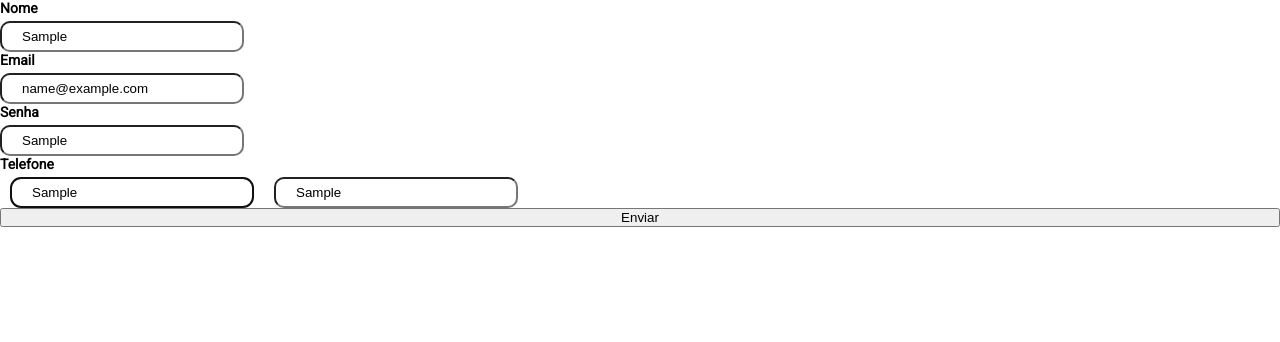
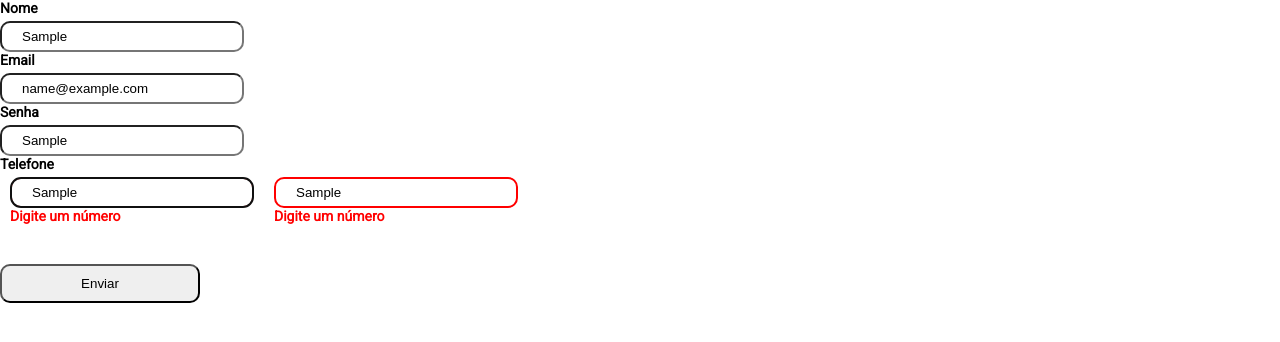
Before and after one commit to iagoPinheiro1401/authentication, a Next.js app: page / in a window 1280 px wide. Both pictures are taken after typing "Sample", "name@example.com", "Sample", "Sample", "Sample" into the empty fields and a click on the button "Enviar". Shown: the top 342 px of the page. Built offline with nearby package versions, Linux system fonts and the light colour scheme.

Commit message:
criado tratamento de erros para cadastro

```diff
--- a/modules/user/user.schema.js
+++ b/modules/user/user.schema.js
@@ -1,9 +1,9 @@
 import Joi from "joi"
 
 export const signupSchema = Joi.object({
-    nome: Joi.string().required().max(150),
+    nome: Joi.string().required().max(10).message('No máximo {{#limit}} caracteres'),
     email: Joi.string().required().email({ tlds: { allow: false } }).max(150),
-    senha: Joi.string().required().max(20).min(6),
-    ddd: Joi.number().required().min(2),
-    telefone: Joi.number().required().min(8)
+    senha: Joi.string().required().max(20).message('No máximo {{#limit}} caracteres').min(6).message('No mínimo {{#limit}} caracteres'),
+    ddd: Joi.number().required().min(2).message('No mínimno {{#limit}} caracteres'),
+    telefone: Joi.number().required().min(8).message('No mínimo {{#limit}} caracteres')
 })
--- a/pages/index.jsx
+++ b/pages/index.jsx
@@ -3,6 +3,7 @@ import { useForm } from 'react-hook-form'
 import { joiResolver } from '@hookform/resolvers/joi'
 
 import Input from '../src/components/input/Input'
+import Button from '../src/components/input/Button'
 
 import { signupSchema } from '../modules/user/user.schema'
 
@@ -33,15 +34,15 @@ function HomePage() {
 
   return (
     <Form onSubmit={handleSubmit(handleForm)}>
-      <Input label="Nome" {...register('nome')}/>
-      <Input label="Email" {...register('email')}/>
-      <Input label="Senha" {...register('senha')}/>
+      <Input label="Nome" {...register('nome')} error={errors.nome}/>
+      <Input label="Email" {...register('email')} error={errors.email}/>
+      <Input label="Senha" {...register('senha')} error={errors.senha}/>
       <LabelTel>Telefone</LabelTel>
       <TelefoneConatiner>
-          <Input placeholder="ddd" {...register('ddd')}/>
-          <Input placeholder="telefone" {...register('telefone')}/>
+          <Input placeholder="ddd" {...register('ddd')} error={errors.ddd}/>
+          <Input placeholder="telefone" {...register('telefone')} error={errors.telefone}/>
       </TelefoneConatiner>
-      <button type="submit">Enviar</button>
+      <Button type="submit">Enviar</Button>
     </Form>
   )
 }
--- /dev/null
+++ b/src/components/input/Button.jsx
@@ -0,0 +1,11 @@
+import styled from 'styled-components'
+
+const Button = styled.button`
+    padding: 10px 20px;
+    width: 200px;
+    border-radius: 10px;
+    margin-top: 20px;
+    cursor: pointer;
+`
+
+export default Button
--- a/src/components/input/Input.jsx
+++ b/src/components/input/Input.jsx
@@ -6,6 +6,12 @@ const StytledInput = styled.input`
     padding: 6px 20px;
     border-radius: 10px;
     width: 200px;
+
+    ${props => props.error && 'border: 2px solid red;'}
+
+    & :focus{
+        outline: none;
+    }
 `
 
 
@@ -15,11 +21,34 @@ const StyledLabel = styled.p`
     margin-bottom: 5px;
 `
 
-const Input = forwardRef(({ label, onChange, ...props }, ref) => {
+const ErrorLabel = styled.span`
+    color: red;
+    font-weight: bold;
+    font-size: 14px;
+    margin-bottom: 20px;
+`
+
+const ErrorContainer = styled.div`
+    display: flex;
+    flex-direction: column;
+`
+
+const errorMessage = {
+    'string.empty': 'Este campo é obrigatório',
+    'string.email': 'Digite um email válido',
+    'number.base': 'Digite um número',
+    'number.unsafe': 'Digite um número válido'
+}
+
+const Input = forwardRef(({ label, error, onChange, ...props }, ref) => {
+    console.log(error)
     return(
         <>
             <StyledLabel>{label}</StyledLabel>
-            <StytledInput placeholder={label} {...props} onChange={onChange} ref={ref}/>
+            <ErrorContainer>
+                <StytledInput placeholder={label} error={error} {...props} onChange={onChange} ref={ref}/>
+                {error && <ErrorLabel>{errorMessage[error.type] || error.message}</ErrorLabel>}
+            </ErrorContainer>
         </>
     )
 })
```
